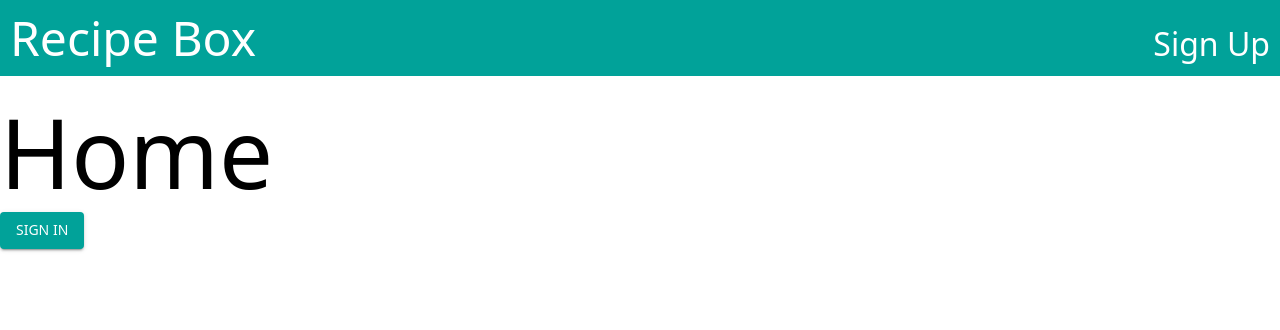
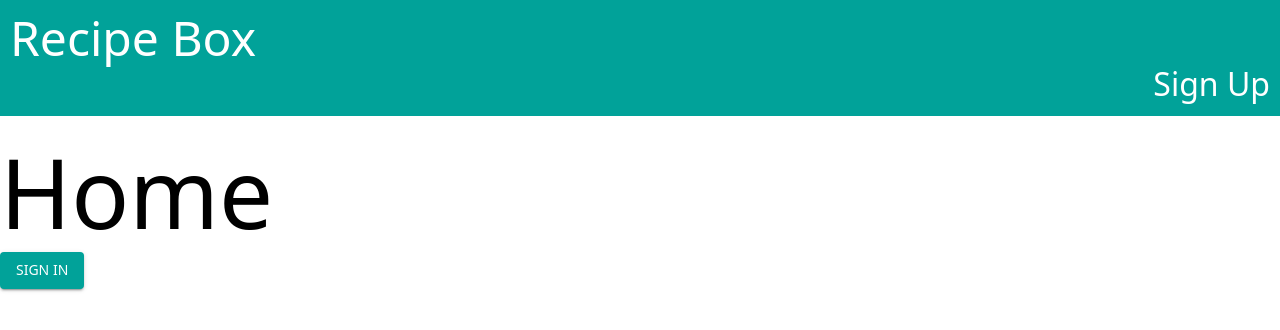
Before and after one commit to ajarvis3/recipe-box, a React (Create React App) app: page / in a window 1280 px wide. Shown: the top 330 px of the page. Built offline with nearby package versions, Linux system fonts and the light colour scheme; no server answers.

Commit message:
Google oauth changes

```diff
--- a/package.json
+++ b/package.json
@@ -5,6 +5,7 @@
    "dependencies": {
       "@material-ui/core": "^4.12.4",
       "@material-ui/icons": "^4.11.2",
+      "@react-oauth/google": "^0.8.0",
       "@testing-library/jest-dom": "^5.16.5",
       "@testing-library/react": "^14.0.0",
       "@testing-library/user-event": "^14.4.3",
--- /dev/null
+++ b/src/account/SignInGoogle.tsx
@@ -0,0 +1,16 @@
+import { GoogleLogin } from "@react-oauth/google";
+
+const SignInGoogle = () => (
+   <GoogleLogin
+      nonce=""
+      native_login_uri="http://localhost:8080/auth"
+      onSuccess={(credentialResponse) => {
+         console.log(credentialResponse);
+      }}
+      onError={() => {
+         console.log("Login Failed");
+      }}
+   />
+);
+
+export default SignInGoogle;
--- a/src/common/Header.tsx
+++ b/src/common/Header.tsx
@@ -7,6 +7,7 @@ import SignOut from "./SignOut";
 import { Box, makeStyles, Typography } from "@material-ui/core";
 import useCommonStyles from "./styles";
 import SignIn from "./SignIn";
+import SignInGoogle from "../account/SignInGoogle";
 
 const useStyles = makeStyles({
    title: {
@@ -53,6 +54,7 @@ const Header: FunctionComponent = () => {
          </Box>
          <Box component="span" className={classes.headerItemWrapper}>
             <Typography variant="h3" className={classes.headerRightSide}>
+               {!login && <SignInGoogle />}
                <Routes>
                   {!login ? (
                      <Route path="/" element={<SignIn />} />
--- a/src/index.tsx
+++ b/src/index.tsx
@@ -1,15 +1,18 @@
-import React from 'react';
-import { createRoot } from 'react-dom/client';
-import './index.css';
-import App from './App';
-import reportWebVitals from './reportWebVitals';
+import React from "react";
+import { createRoot } from "react-dom/client";
+import "./index.css";
+import App from "./App";
+import reportWebVitals from "./reportWebVitals";
+import { GoogleOAuthProvider } from "@react-oauth/google";
 
-const domNode: Element = document.getElementById('root') as Element;
+const domNode: Element = document.getElementById("root") as Element;
 const root = createRoot(domNode);
 root.render(
-  <React.StrictMode>
-    <App />
-  </React.StrictMode>,
+   <GoogleOAuthProvider clientId="27350617841-urfjr97a7vs60desr6cvp7r65hhitclp.apps.googleusercontent.com">
+      <React.StrictMode>
+         <App />
+      </React.StrictMode>
+   </GoogleOAuthProvider>
 );
 
 // If you want to start measuring performance in your app, pass a function
```
Also changed, not shown: 1 other file (tests, documents, lock files or other folders).
